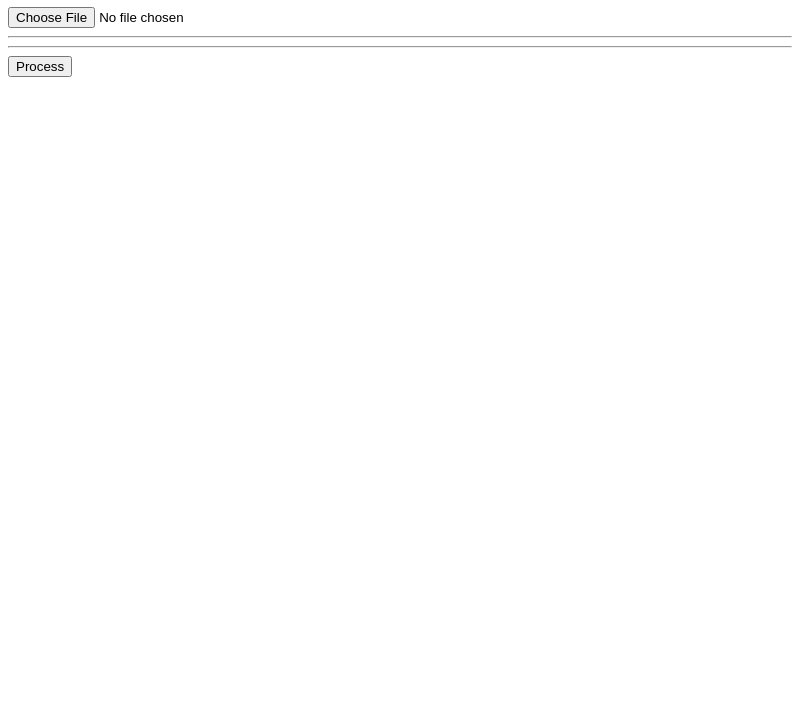
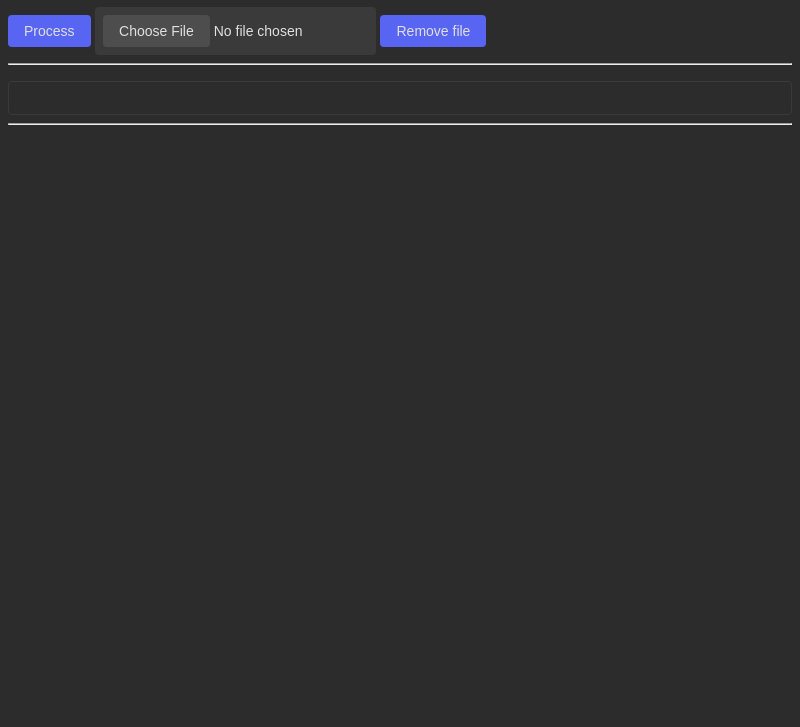
Before and after one commit to JNightshadow/word-document-electron, an Electron app: page index.html in a window 800 px wide. Shown: the part 73-800 px from the top of the page. Drawn offline with Linux system fonts and the light colour scheme.

Commit message:
UI changed. Buttons added

```diff
--- a/index.html
+++ b/index.html
@@ -5,18 +5,79 @@
   <meta name="viewport" content="width=device-width, initial-scale=1.0">
   <title>MCQ Processor</title>
   <style>
+    body {
+      background-color: #2c2c2c;
+      color: #e0e0e0;
+      font-family: Arial, sans-serif;
+    }
+    h1 {
+      color: #e0e0e0;
+    }
+    input[type="file"] {
+      color: #e0e0e0;
+      background-color: #3a3a3a;
+      border: none;
+      padding: 8px;
+      border-radius: 4px;
+      font-size: 14px;
+    }
+    input[type="file"]::-webkit-file-upload-button {
+      background-color: #4d4d4d;
+      color: #e0e0e0;
+      border: none;
+      padding: 8px 16px;
+      border-radius: 4px;
+      font-size: 14px;
+      cursor: pointer;
+      transition: background-color 0.3s;
+    }
+    input[type="file"]::-webkit-file-upload-button:hover {
+      background-color: #666666;
+    }
+    button {
+      background-color: #5865f2;
+      color: #e0e0e0;
+      border: none;
+      padding: 8px 16px;
+      border-radius: 4px;
+      font-size: 14px;
+      cursor: pointer;
+      transition: background-color 0.3s;
+    }
+    button:hover {
+      background-color: #7a89ff;
+    }
     #document-content {
-      white-space: pre-wrap;
+      max-height: 500px;
+      overflow-y: auto;
+      padding: 16px;
+      border: 1px solid #3a3a3a;
+      border-radius: 4px;
+      margin-top: 16px;
+    }
+    #document-content::-webkit-scrollbar {
+      width: 8px;
+    }
+    #document-content::-webkit-scrollbar-track {
+      background-color: #3a3a3a;
+    }
+    #document-content::-webkit-scrollbar-thumb {
+      background-color: #5865f2;
+      border-radius: 4px;
+    }
+    #document-content::-webkit-scrollbar-thumb:hover {
+      background-color: #7a89ff;
     }
   </style>
 </head>
 <body>
   <h1>MCQ Processor</h1>
+  <button id="process-btn">Process</button>
   <input type="file" id="file-upload" accept=".docx, application/msword">
+  <button id="remove-btn">Remove file</button>
   <hr>
   <div id="document-content"></div>
   <hr>
-  <button id="process-btn">Process</button>
   <script src="renderer.js"></script>
 </body>
 </html>
--- a/renderer.js
+++ b/renderer.js
@@ -91,3 +91,9 @@ Sub Topic: Xys
 processMCQs(sampleText);
 
 });
+
+const removeBtn = document.getElementById('remove-btn');
+removeBtn.addEventListener('click', () => {
+  document.getElementById('file-upload').value = '';
+  document.getElementById('document-content').innerHTML = '';
+});
```
